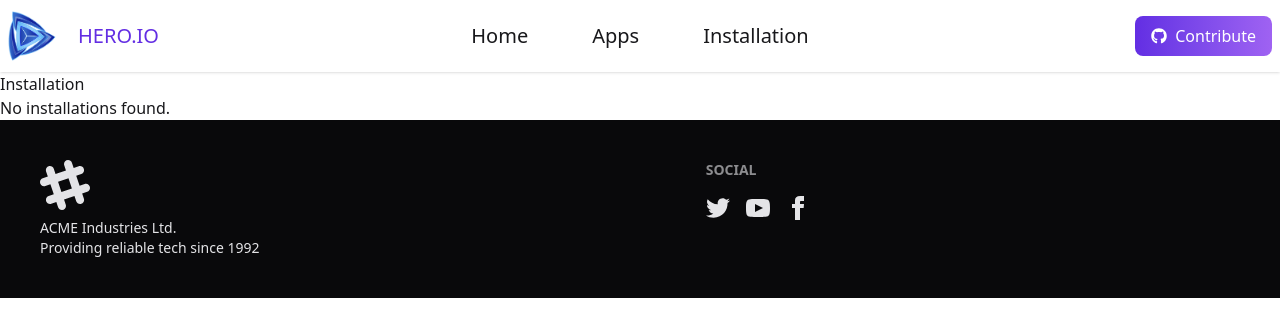
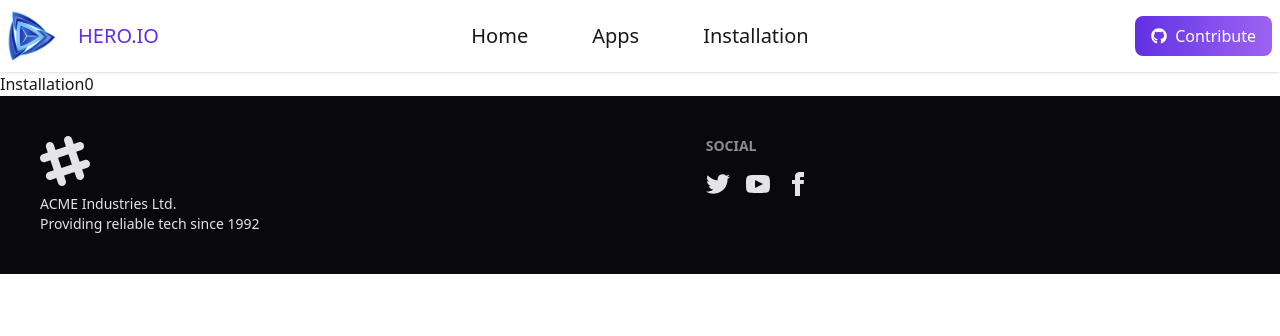
Before and after one commit to plabonmdk/We-Build-Productive-Apps, a React (Vite) app: page /installation in a window 1280 px wide. Shown: the top 336 px of the page. Built offline with nearby package versions, Linux system fonts and the light colour scheme.

Commit message:
Installation

```diff
--- a/src/Pages/AppsDetails.jsx
+++ b/src/Pages/AppsDetails.jsx
@@ -21,10 +21,10 @@ const AppsDetails = () => {
     ratingAvg,
   } = app || {};
 
-  // ✅ ইনস্টল স্ট্যাটাস ট্র্যাক
+
   const [isInstalled, setIsInstalled] = useState(false);
 
-  // ✅ পেজ লোডে চেক করবো ইনস্টল করা আছে কিনা
+
   useEffect(() => {
     const existingList = JSON.parse(localStorage.getItem("installation")) || [];
     const alreadyInstalled = existingList.some((a) => a.id === app?.id);
@@ -38,7 +38,7 @@ const AppsDetails = () => {
     const isDuplicate = existingList.some((a) => a.id === app.id);
 
     if (isDuplicate) {
-      // ✅ আগে থেকে ইনস্টল থাকলে নতুন alert
+
       alert("⚠️ This app is already installed.");
       setIsInstalled(true);
       return;
--- a/src/Pages/Installation.jsx
+++ b/src/Pages/Installation.jsx
@@ -1,7 +1,11 @@
-import React, { useEffect, useState } from 'react';
+import React, { useEffect, useState } from "react";
+import review from "../assets/icon-review.png";
+import download from "../assets/icon-downloads.png";
+import rating from "../assets/icon-ratings.png";
 
 const Installation = () => {
   const [installation, setInstallation] = useState([]);
+  // const [sortOrder, setSortOrder] = useState("none")
 
   useEffect(() => {
     const savedList = JSON.parse(localStorage.getItem("installation"));
@@ -11,19 +15,75 @@ const Installation = () => {
   }, []);
 
   return (
-    <div>
-      <h2>Installation</h2>
+    <div className="max-w-[2000px] mx-auto">
+      <h2>Installation{installation.length}</h2>
+
+      {installation.map((app) => (
+        // <div className="hero bg-[#FFFFFF] w-full ">
+        //   <div className="flex gap-5 justify-between  flex-col lg:flex-row">
+        //     <img
+        //       src={app.image}
+        //       className="h-[100px] w-[100px] rounded-lg shadow-2xl"
+        //     />
+        //     <div>
+        //       <h1 className="text-xl my-2 font-bold">{app.title}</h1>
+        //       <div className="flex items-center justify-between">
+        //         <div className="flex items-center">
+        //           <img className="h-[20px] mr-2" src={download} alt="" />
+        //           <h2>
+        //             <span>{app.downloads}</span>M
+        //           </h2>
+        //         </div>
+        //         <div className="flex items-center">
+        //           <img className="h-[20px] mr-1" src={rating} alt="" />
+        //           <h2>{app.ratingAvg}</h2>
+        //         </div>
+        //         <div className="flex items-center">
+        //           <img className="h-[20px] mr-1" src={review} alt="" />
+        //           <h2>
+        //             <span>{app.reviews}</span>MB
+        //           </h2>
+        //         </div>
+        //       </div>
+        //     </div>
+        //   </div>
+        // </div>
+        <div className="flex  items-center justify-between p-4 border rounded-lg mt-2  w-full max-w-7xl bg-white">
+
+  <div className="flex items-center space-x-4">
+
+    <div className="w-16 h-16  rounded-md">
+      <img src={app.image} alt="" />
+    </div>
 
 
-      {installation.length > 0 ? (
-        <ul className="list-disc pl-5">
-          {installation.map((item, index) => (
-            <li key={index}>{item.title || item}</li>
-          ))}
-        </ul>
-      ) : (
-        <p>No installations found.</p>
-      )}
+    <div>
+      <h2 className="text-lg font-semibold text-gray-900">{app.title}</h2>
+      <div className="flex items-center space-x-3 mt-1 text-sm text-gray-500">
+
+        <div className="flex items-center text-green-500 text-xl gap-1 font-medium">
+          <img className="h-[15px]" src={download} alt="" />
+          <span>{app.downloads}</span>M
+        </div>
+
+        <div className="flex items-center text-orange-500 text-xl gap-1 font-medium">
+          <img className="h-[20px]" src={rating} alt="" />
+         {app.ratingAvg}
+        </div>
+
+        <div className="text-xl"><span>{app.size}</span> MB</div>
+      </div>
+    </div>
+  </div>
+
+
+  <button
+   className="bg-green-500 hover:bg-green-600 text-white text-sm font-semibold py-2 px-4 rounded-md">
+    Uninstall
+  </button>
+</div>
+
+      ))}
     </div>
   );
 };
```
